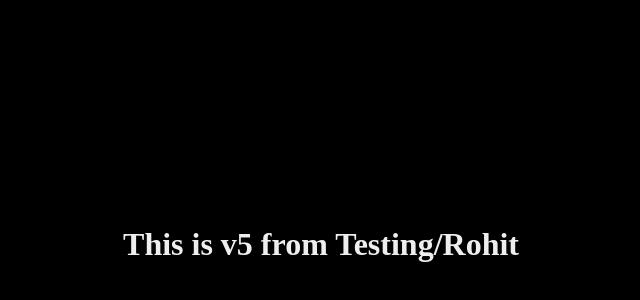
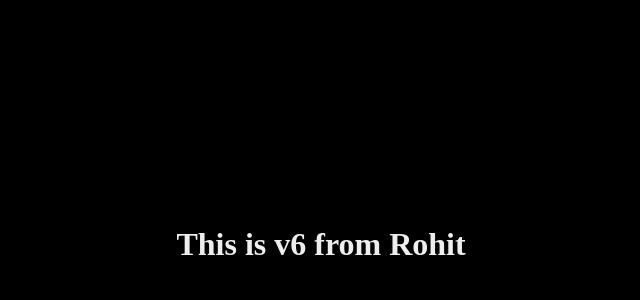
Before and after one commit to gurhit45/git-repo, a plain HTML site: page index.html in a window 1280 px wide. Shown: the part 164-464 px from the top of the page, without its empty margins (319-959 px from the left). Drawn offline with Linux system fonts and the light colour scheme.

Commit message:
New Version v6 by Designer

```diff
--- a/index.html
+++ b/index.html
@@ -7,6 +7,6 @@
     <link rel="stylesheet" href="style.css">
 </head>
 <body>
-    <h1>This is v5 from Testing/Rohit</h1>
+    <h1>This is v6 from Rohit</h1>
 </body>
 </html>
```
